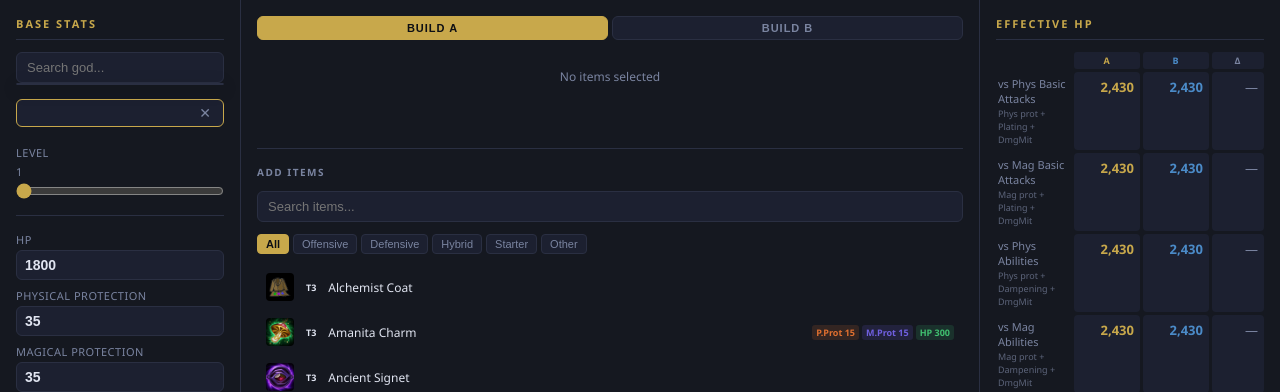
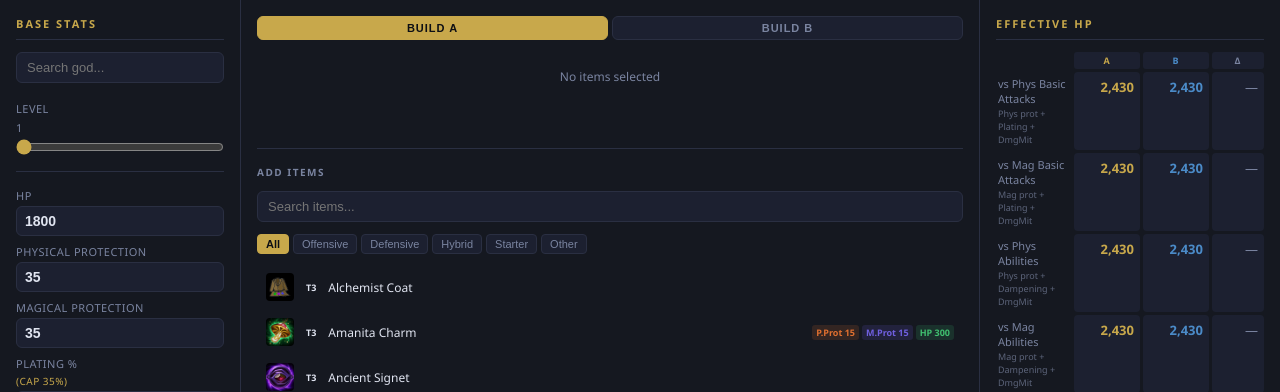
Before and after one commit to mohaned-dewedar/Smite-item-calculator, a Flask app: page / in a window 1280 px wide. Shown: the part 50-442 px from the top of the page. Run offline with Flask 3, Linux system fonts and the light colour scheme; data comes from the database, SQL or seed files in the repository.

Commit message:
Hide dropdown after god selection

```diff
--- a/web/static/style.css
+++ b/web/static/style.css
@@ -627,6 +627,7 @@ header h1 {
 }
 
 .tooltip.hidden { display: none; }
+.hidden { display: none; }
 
 .tooltip .tt-name { font-size: 13px; font-weight: 700; margin-bottom: 6px; color: var(--accent); }
 .tooltip .tt-stats { display: flex; flex-direction: column; gap: 2px; margin-bottom: 6px; }
```
